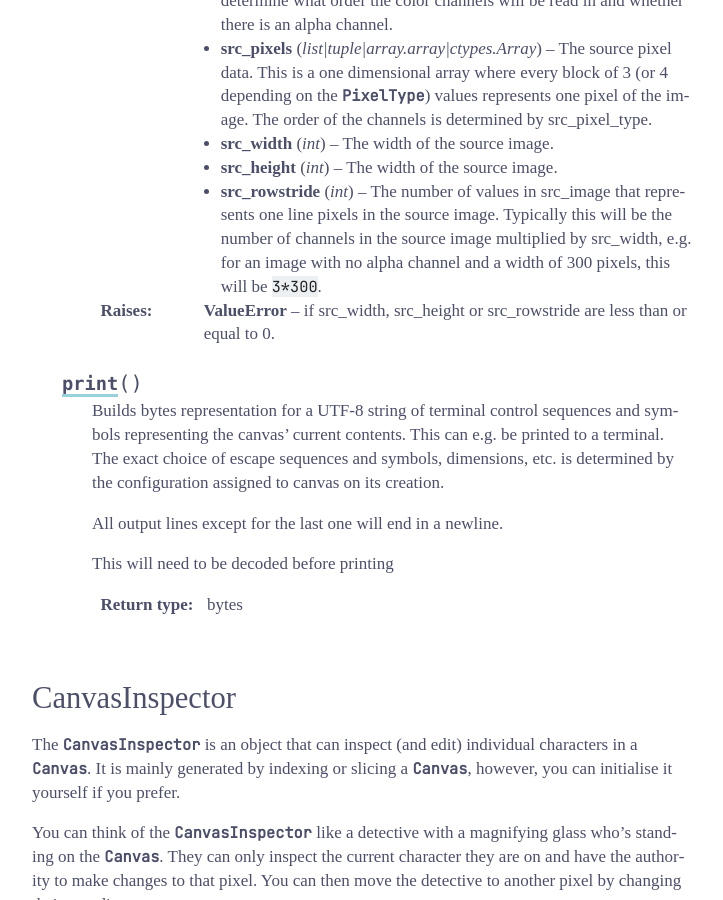
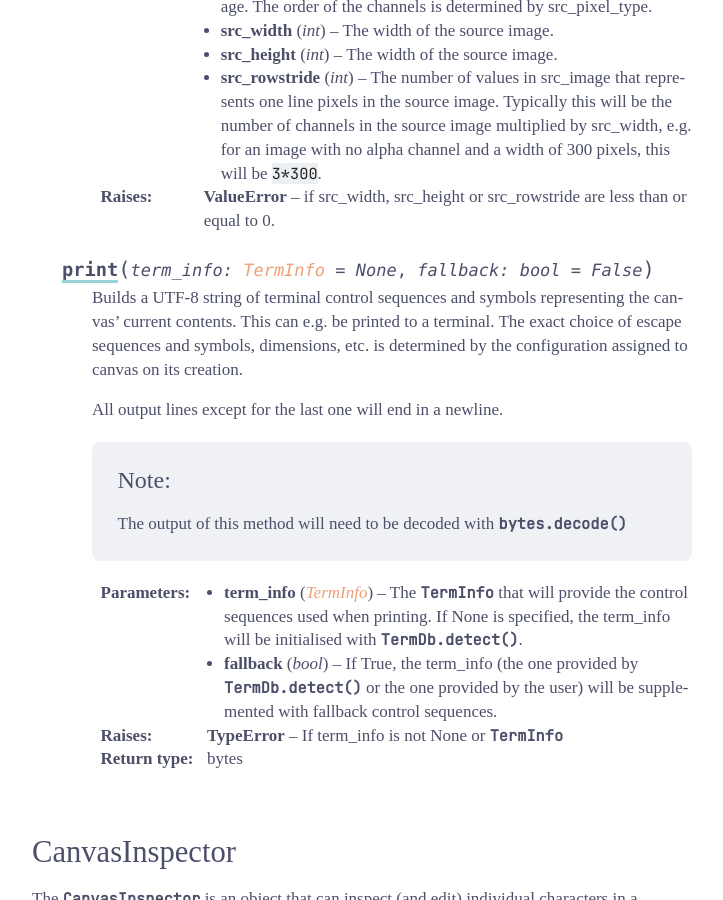
Before and after one commit to GuardKenzie/chafa.py, a Sphinx documentation site: the page built from docs/api/Canvas.rst, in a window 1280 px wide and 900 px high, scrolled down 2996 px. Shown: the whole window, without its empty margins (388-1111 px from the left). Built offline with Sphinx 7.4.7, drawn with Linux system fonts in a browser that asks for light colours; some web fonts are replaced; some of the changed text lies outside the part shown.

Commit message:
Docs: added fallback and term_info to Canvas.print

```diff
--- a/docs/api/Canvas.rst
+++ b/docs/api/Canvas.rst
@@ -111,13 +108,19 @@ The :py:class:`Canvas` supports indexing (and slicing) with ``[]``! This will re
 
         :raises ValueError: if src_width, src_height or src_rowstride are less than or equal to 0.
 
-    .. py:method:: print()
+    .. py:method:: print(term_info: TermInfo = None, fallback: bool=False)
 
-        Builds bytes representation for a UTF-8 string of terminal control sequences and symbols representing the canvas' current contents. This can e.g. be printed to a terminal. The exact choice of escape sequences and symbols, dimensions, etc. is determined by the configuration assigned to canvas on its creation.
+        Builds a UTF-8 string of terminal control sequences and symbols representing the canvas' current contents. This can e.g. be printed to a terminal. The exact choice of escape sequences and symbols, dimensions, etc. is determined by the configuration assigned to canvas on its creation.
 
         All output lines except for the last one will end in a newline.
 
-        This will need to be decoded before printing
+        .. note:: The output of this method will need to be decoded with :py:meth:`bytes.decode`
+
+        :param TermInfo term_info: The :py:class:`TermInfo` that will provide the control sequences used when printing. If None is specified, the term_info will be initialised with :py:meth:`TermDb.detect`.
+
+        :param bool fallback: If True, the term_info (the one provided by :py:meth:`TermDb.detect` or the one provided by the user) will be supplemented with fallback control sequences.
+
+        :raises TypeError: If term_info is not None or :py:class:`TermInfo`
 
         :rtype: bytes
 
```
Also changed, not shown: other parts of docs/api/Canvas.rst (+1 -4 lines).
